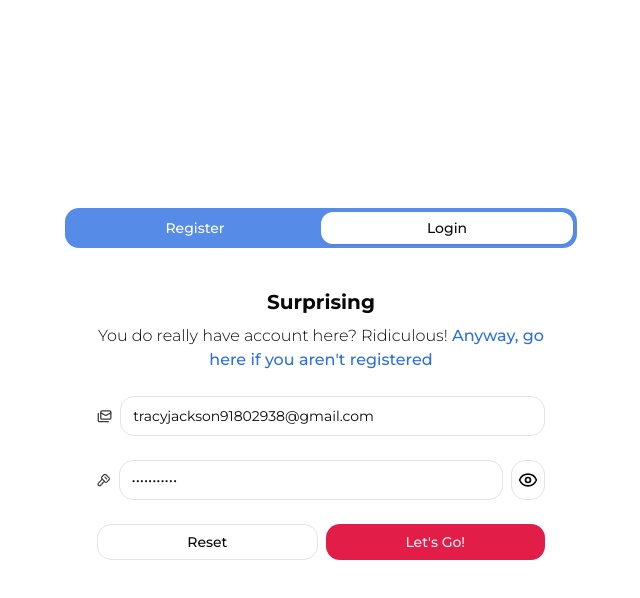
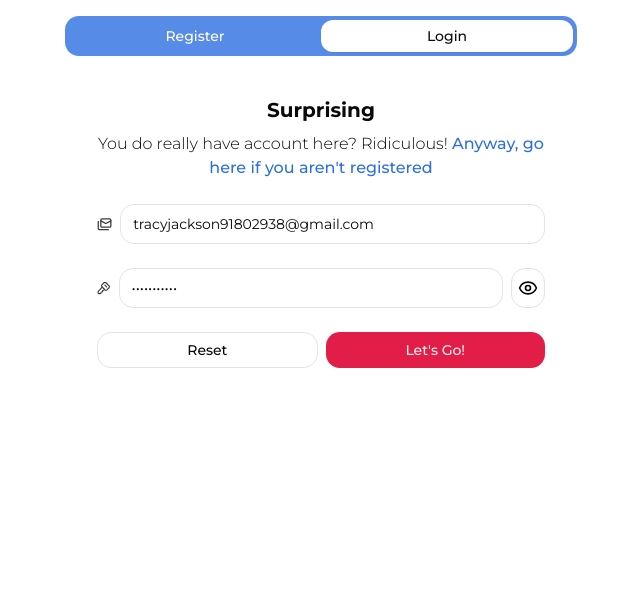
Before and after one commit to dominicpam89/showcase-01-sillyfriendsdining, a React (Vite) app: page / in a window 1280 px wide. Shown: the top 598 px of the page, without its empty margins (319-959 px from the left). Built offline with nearby package versions, Linux system fonts and the light colour scheme; no server answers.

Commit message:
install tanstack query and setup query client provider

```diff
--- a/package.json
+++ b/package.json
@@ -22,6 +22,7 @@
     "@radix-ui/react-slot": "^1.1.0",
     "@radix-ui/react-tabs": "^1.1.0",
     "@radix-ui/react-toast": "^1.2.1",
+    "@tanstack/react-query": "^5.52.0",
     "class-variance-authority": "^0.7.0",
     "clsx": "^2.1.1",
     "firebase": "^10.13.0",
--- a/src/components/AppContainer.tsx
+++ b/src/components/AppContainer.tsx
@@ -3,7 +3,7 @@ interface Props {
 }
 export default function AppContainer({ children }: Props) {
 	return (
-		<main className="p-4 flex flex-col w-full min-w-[320px] min-h-screen justify-center items-center overflow-scroll">
+		<main className="p-4 flex flex-col w-full min-w-[320px] min-h-screen items-center overflow-scroll">
 			{children}
 		</main>
 	);
--- a/src/components/FriendsList.tsx
+++ b/src/components/FriendsList.tsx
@@ -1,13 +1,13 @@
-import { mockpeople } from "@/lib/mock-data";
+// import { mockpeople } from "@/lib/mock-data";
 import CardContainer from "./friends-list/CardContainer";
 import CardPerson from "./friends-list/CardPerson";
 
 export default function FriendsList() {
 	return (
 		<CardContainer>
-			{mockpeople.map((person) => (
+			{/* {mockpeople.map((person) => (
 				<CardPerson key={person.id} person={person} />
-			))}
+			))} */}
 		</CardContainer>
 	);
 }
--- a/src/lib/utils.ts
+++ b/src/lib/utils.ts
@@ -1,6 +1,10 @@
-import { type ClassValue, clsx } from "clsx"
-import { twMerge } from "tailwind-merge"
+import { type ClassValue, clsx } from "clsx";
+import { twMerge } from "tailwind-merge";
 
 export function cn(...inputs: ClassValue[]) {
-  return twMerge(clsx(inputs))
+	return twMerge(clsx(inputs));
 }
+
+// tanstack query
+import { QueryClient } from "@tanstack/react-query";
+export const queryClient = new QueryClient();
--- a/src/main.tsx
+++ b/src/main.tsx
@@ -4,11 +4,15 @@ import App from "./App.tsx";
 import "./index.css";
 import { Toaster } from "@/components/ui/toaster";
 import ContextGlobalProvider from "./lib/context/global.context.tsx";
+import { QueryClientProvider } from "@tanstack/react-query";
+import { queryClient } from "./lib/utils.ts";
 
 createRoot(document.getElementById("root")!).render(
 	<StrictMode>
 		<ContextGlobalProvider>
-			<App />
+			<QueryClientProvider client={queryClient}>
+				<App />
+			</QueryClientProvider>
 		</ContextGlobalProvider>
 		<Toaster />
 	</StrictMode>
```
Also changed, not shown: 1 other file (tests, documents, lock files or other folders).
